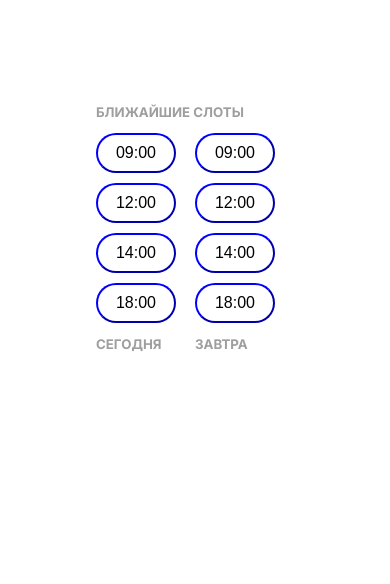
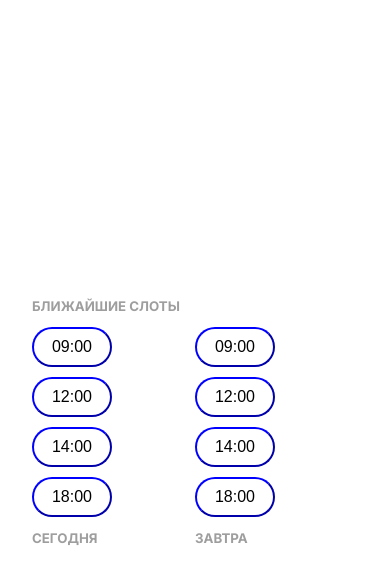
Before and after one commit to Savchhenko/Appointment-Form, a Next.js app: page / in a window 390 px wide. Shown: the top 584 px of the page. Built offline with nearby package versions, Linux system fonts and the light colour scheme.

Commit message:
add Material UI, add page /Appointment

```diff
--- a/src/app/layout.tsx
+++ b/src/app/layout.tsx
@@ -1,12 +1,16 @@
 import type { Metadata } from "next";
 import { Inter } from "next/font/google";
 import "./globals.css";
+import '@fontsource/roboto/300.css';
+import '@fontsource/roboto/400.css';
+import '@fontsource/roboto/500.css';
+import '@fontsource/roboto/700.css';
 
 const inter = Inter({ subsets: ["latin"] });
 
 export const metadata: Metadata = {
-  title: "Create Next App",
-  description: "Generated by create next app",
+  title: "Запись на приём",
+  description: "Сайт для записи на приём к врачу",
 };
 
 export default function RootLayout({
@@ -15,7 +19,7 @@ export default function RootLayout({
   children: React.ReactNode;
 }>) {
   return (
-    <html lang="en">
+    <html lang="ru">
       <body className={inter.className}>{children}</body>
     </html>
   );
--- a/src/app/page.module.css
+++ b/src/app/page.module.css
@@ -36,7 +36,14 @@
 
 /* Mobile */
 @media (max-width: 700px) {
+  .main {
+    padding: 2rem;
+    justify-content: center;
+  }
 
+  .slotsContainer {
+    flex-direction: column;
+  }
 }
 
 /* Tablet and Smaller Desktop */
--- a/src/app/page.tsx
+++ b/src/app/page.tsx
@@ -1,7 +1,7 @@
-import Image from "next/image";
+import Link from 'next/link'
 import styles from "./page.module.css";
 
-export default function Home() {
+const Home: React.FC = () => {
   return (
     <main className={styles.main}>
       <section className={styles.slotsContainer}>
@@ -9,7 +9,7 @@ export default function Home() {
         <div style={{display: "flex"}}>
           <div>
             <div>
-              <button className={styles.slotBtn}><a href="./">09:00</a></button>
+              <button className={styles.slotBtn}><Link href="/Appointment">09:00</Link></button>
               <button className={styles.slotBtn}>12:00</button>
               <button className={styles.slotBtn}>14:00</button>
               <button className={styles.slotBtn}>18:00</button>
@@ -29,4 +29,6 @@ export default function Home() {
       </section>
     </main>
   );
-}
+};
+
+export default Home;
```
Also changed, not shown: package.json (+8 -4 lines), src/app/Appointment/page.tsx (added, +10 -0 lines), 1 other file (tests, documents, lock files or other folders).
